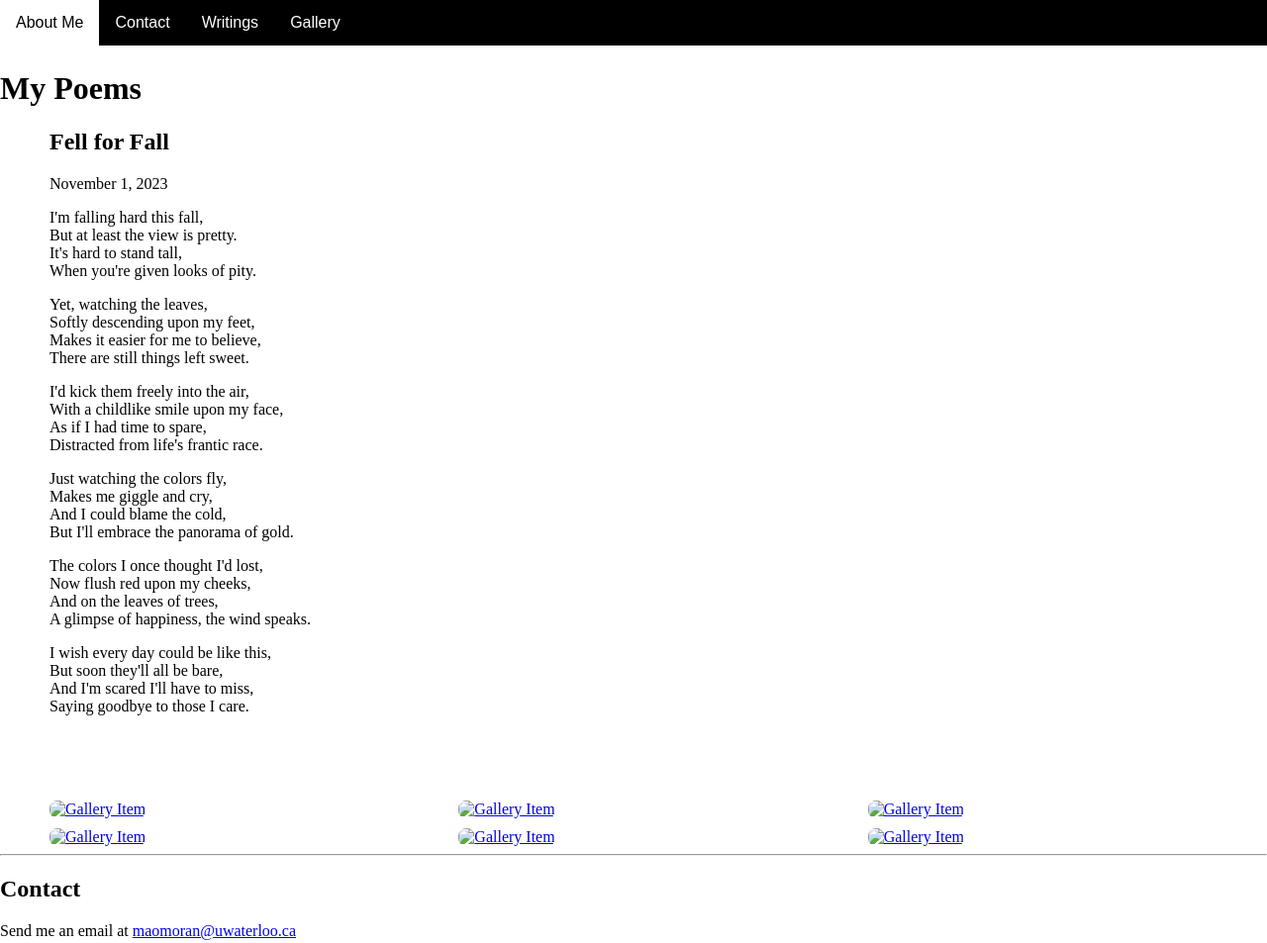
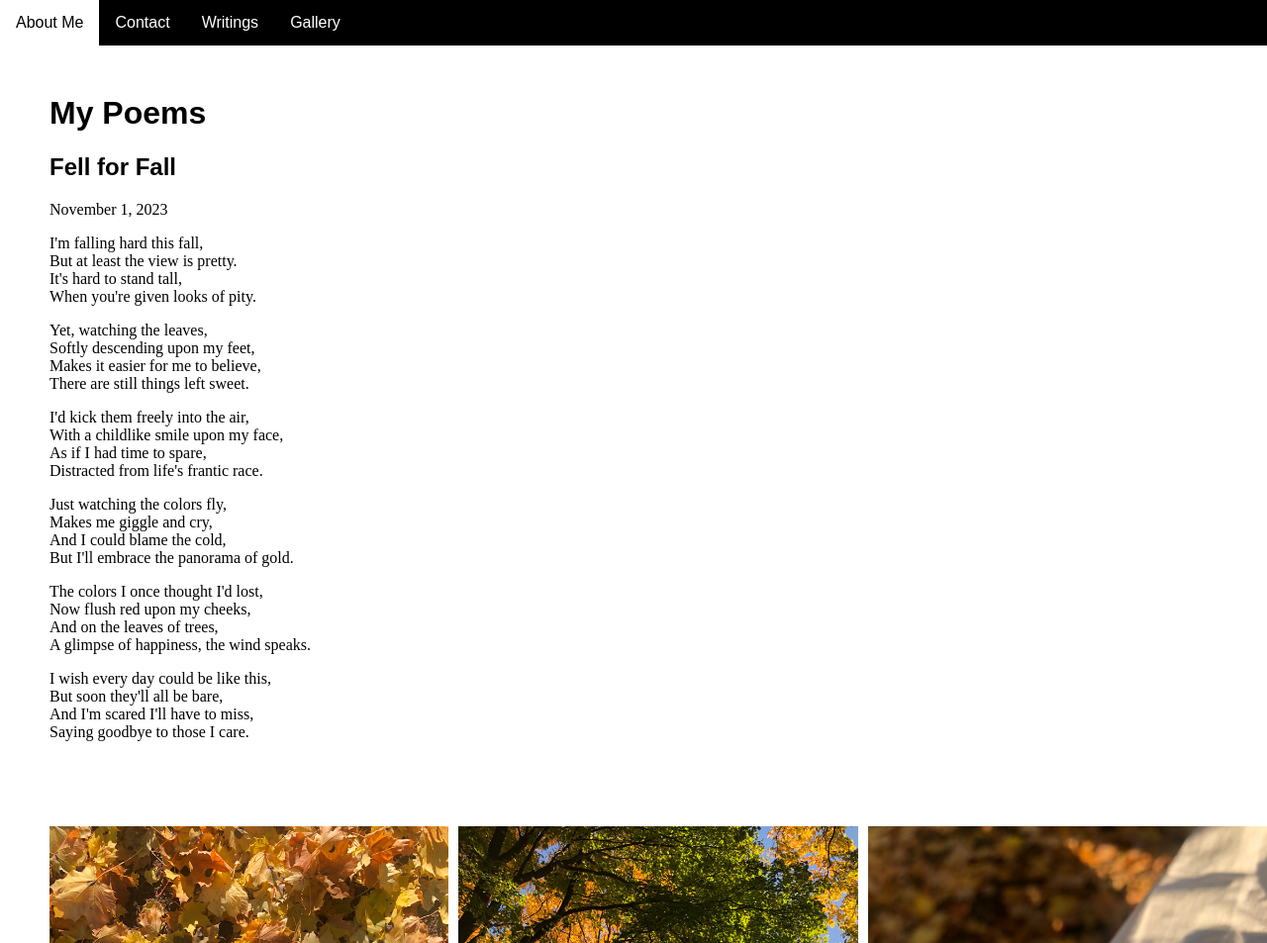
Before and after one commit to maomoran/blog, a plain HTML site: page index.html in a window 1280 px wide. Shown: the top 953 px of the page at 99% size. Drawn offline with Linux system fonts and the light colour scheme.

Commit message:
section size

```diff
--- a/index.html
+++ b/index.html
@@ -7,13 +7,16 @@
     <style>
       body {
         margin: 0;
-        padding-top: 50px;
+        padding-top: 75px;
       }
 
-      h1,
+      h1 {
+        margin-left: 50px;
+        font-family: Arial, sans-serif;
+      }
+
       h2,
       h3 {
-        margin:
         font-family: Arial, sans-serif;
       }
 
@@ -36,10 +39,6 @@
         text-decoration: none;
       }
 
-      section {
-        margin-left: 50px;
-      }
-
       nav a:hover {
         background-color: white;
         color: black;
@@ -55,8 +54,12 @@
       .gallery img {
         width: 100%;
         height: auto;
-        border-radius: 8px;
         cursor: pointer;
+      }
+
+      section {
+        margin-left: 50px;
+        font-size: 50
       }
     </style>
   </head>
@@ -114,14 +117,14 @@
       </p>
 
       <div class="gallery">
-        <a href="IMG_6927.HEIC">
-          <img src="IMG_6927.HEIC" alt="Gallery Item">
+        <a href="IMG_6927.jpg">
+          <img src="IMG_6927.jpg" alt="Gallery Item">
         </a>
-        <a href="IMG_6929.HEIC">
-          <img src="IMG_6929.HEIC" alt="Gallery Item">
+        <a href="IMG_6859.jpg">
+          <img src="IMG_6859.jpg" alt="Gallery Item">
         </a>
-        <a href="IMG_6857.HEIC">
-          <img src="IMG_6857.HEIC" alt="Gallery Item">
+        <a href="IMG_6929.jpg">
+          <img src="IMG_6929.jpg" alt="Gallery Item">
         </a>
         <a href="IMG_6859.HEIC">
           <img src="IMG_6859.HEIC" alt="Gallery Item">
```
